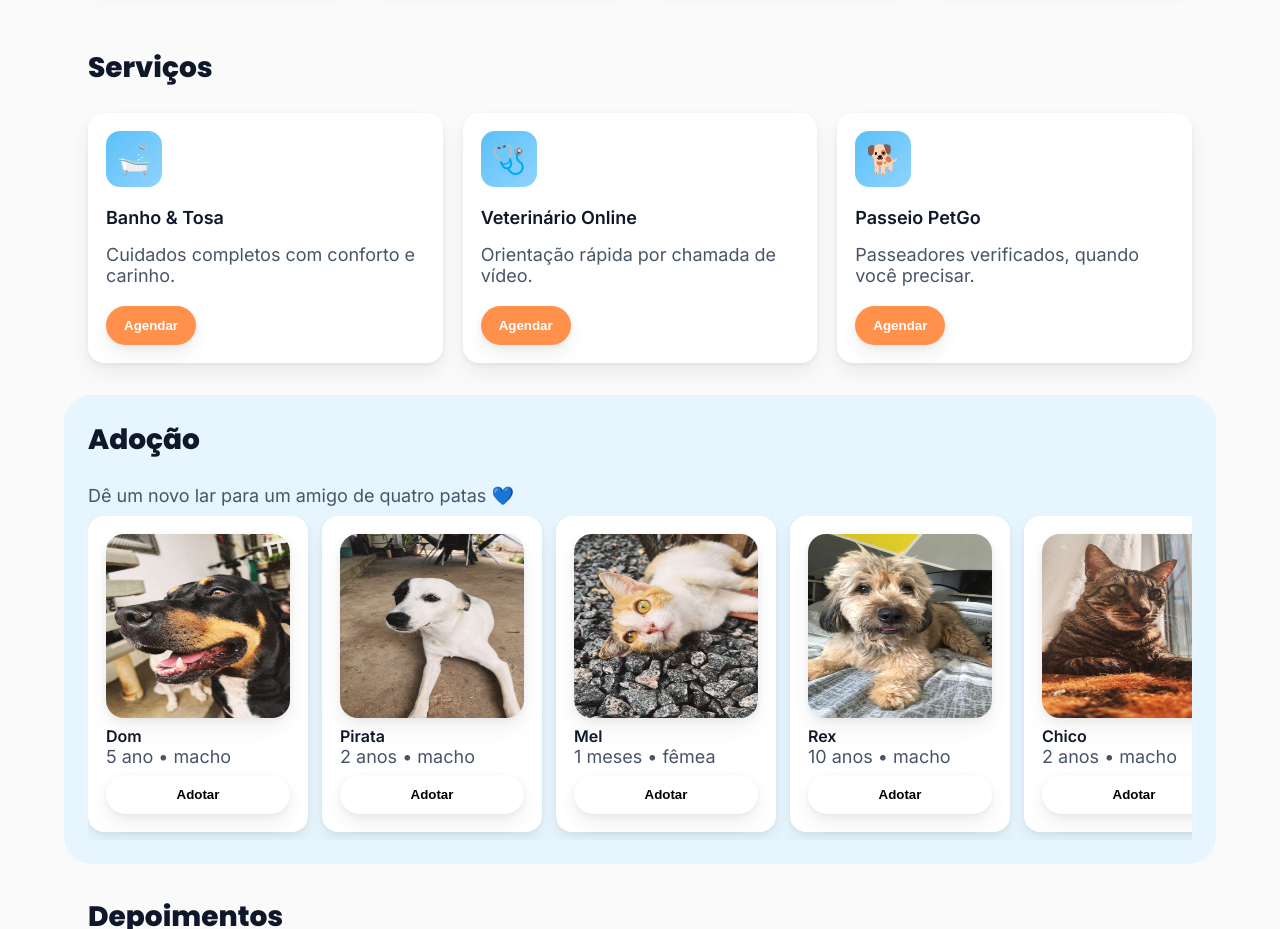
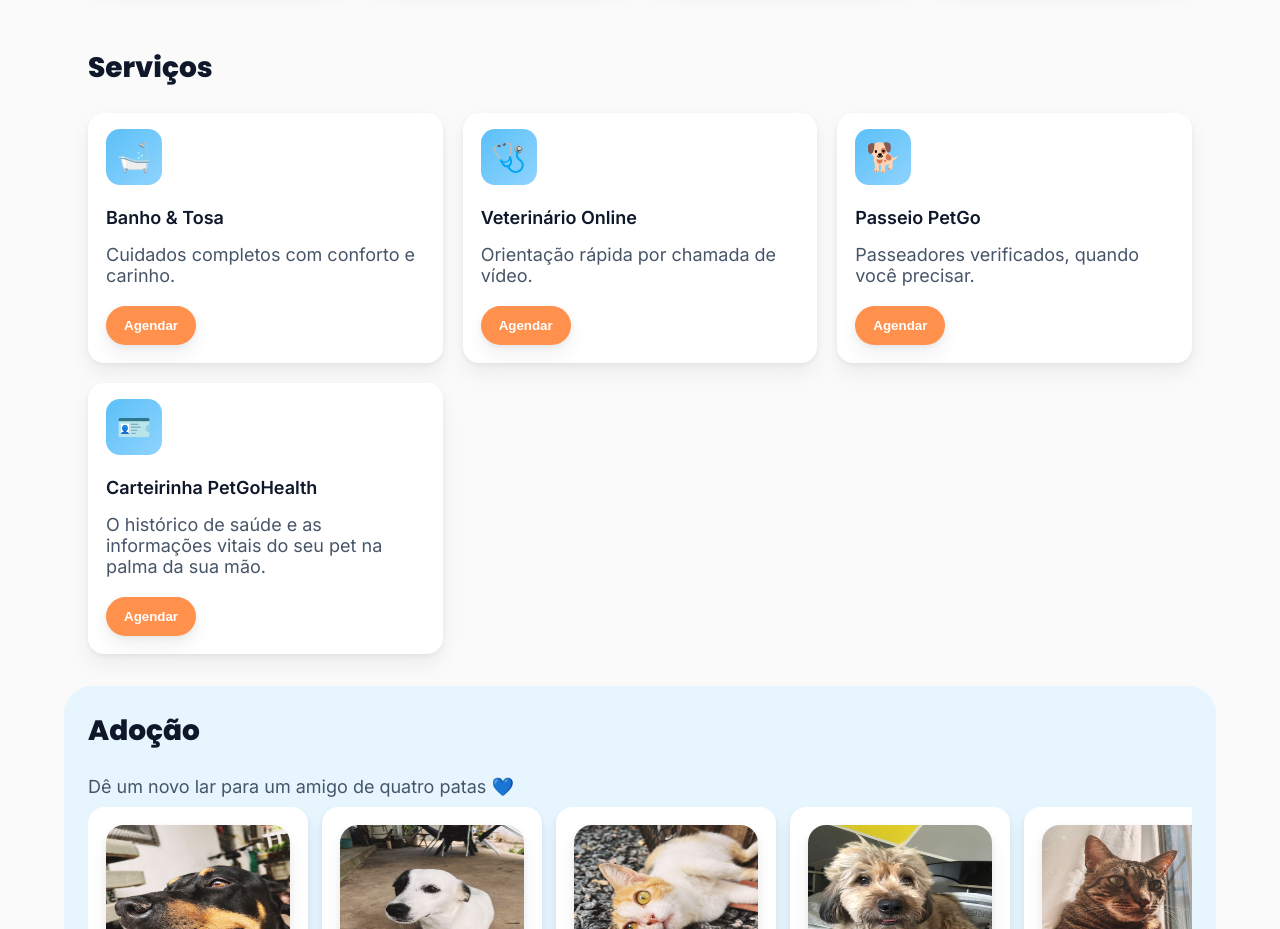
Before and after one commit to appessoa/PetGo, a plain HTML site: page views/index.html in a window 1280 px wide. Shown: the part 980-1909 px from the top of the page. Drawn offline with Linux system fonts and the light colour scheme.

Commit message:
Criação de card para funcionalidades pendentes
ainda falta muitas.

```diff
--- a/public/CSS/style.css
+++ b/public/CSS/style.css
@@ -53,7 +53,23 @@ nav a:hover{opacity:1}
 .price{font-weight:800}
 
 .service{display:flex;flex-direction:column;gap:10px}
-.service .icon{width:56px;height:56px;border-radius:14px;background:linear-gradient(135deg, var(--accent), #8fd3fe);display:grid;place-items:center;font-size:28px;color:#053e60}
+/* VERSÃO CORRIGIDA */
+.service .icon {
+  width: 56px;
+  height: 56px;
+  border-radius: 14px;
+  background: linear-gradient(135deg, var(--accent), #8fd3fe);
+  font-size: 28px;
+  color: #053e60;
+
+  /* Centraliza o emoji vertical e horizontalmente */
+  display: flex;
+  justify-content: center;
+  align-items: center;
+
+  /* Move o emoji um pouco para cima para um ajuste visual fino */
+  transform: translateY(-2px); /* Use valores em pixels para um controle mais preciso aqui */
+}
 
 .adocao{background:var(--accent-100);border-radius:28px;padding:24px}
 .scroll{display:grid;grid-auto-flow:column;grid-auto-columns:220px;gap:14px;overflow:auto;padding-bottom:8px}
--- a/views/index.html
+++ b/views/index.html
@@ -91,6 +91,12 @@
           <p class="subtitle">Passeadores verificados, quando você precisar.</p>
           <a href="PetGoAgendamento.html"><button class="btn primary">Agendar</button> </a>
         </article>
+          <article class="card service">
+            <div class="icon">🪪</div>
+            <h4>Carteirinha PetGoHealth</h4>
+            <p class="subtitle">O histórico de saúde e as informações vitais do seu pet na palma da sua mão.</p>
+            <a href="PetGoHealth.html"><button class="btn primary">Agendar</button></a>
+          </article>
       </div>
     </section>
 
```
